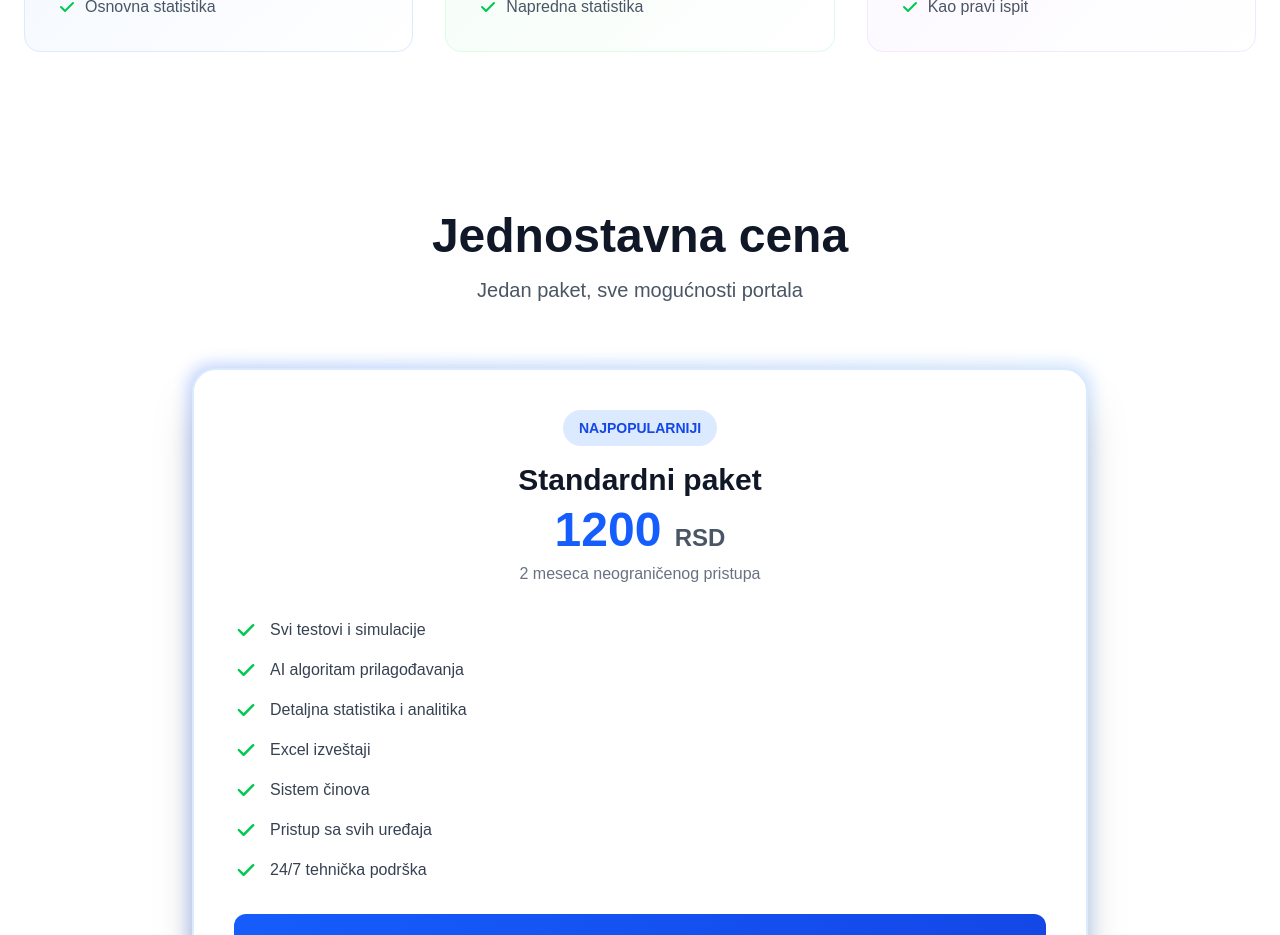
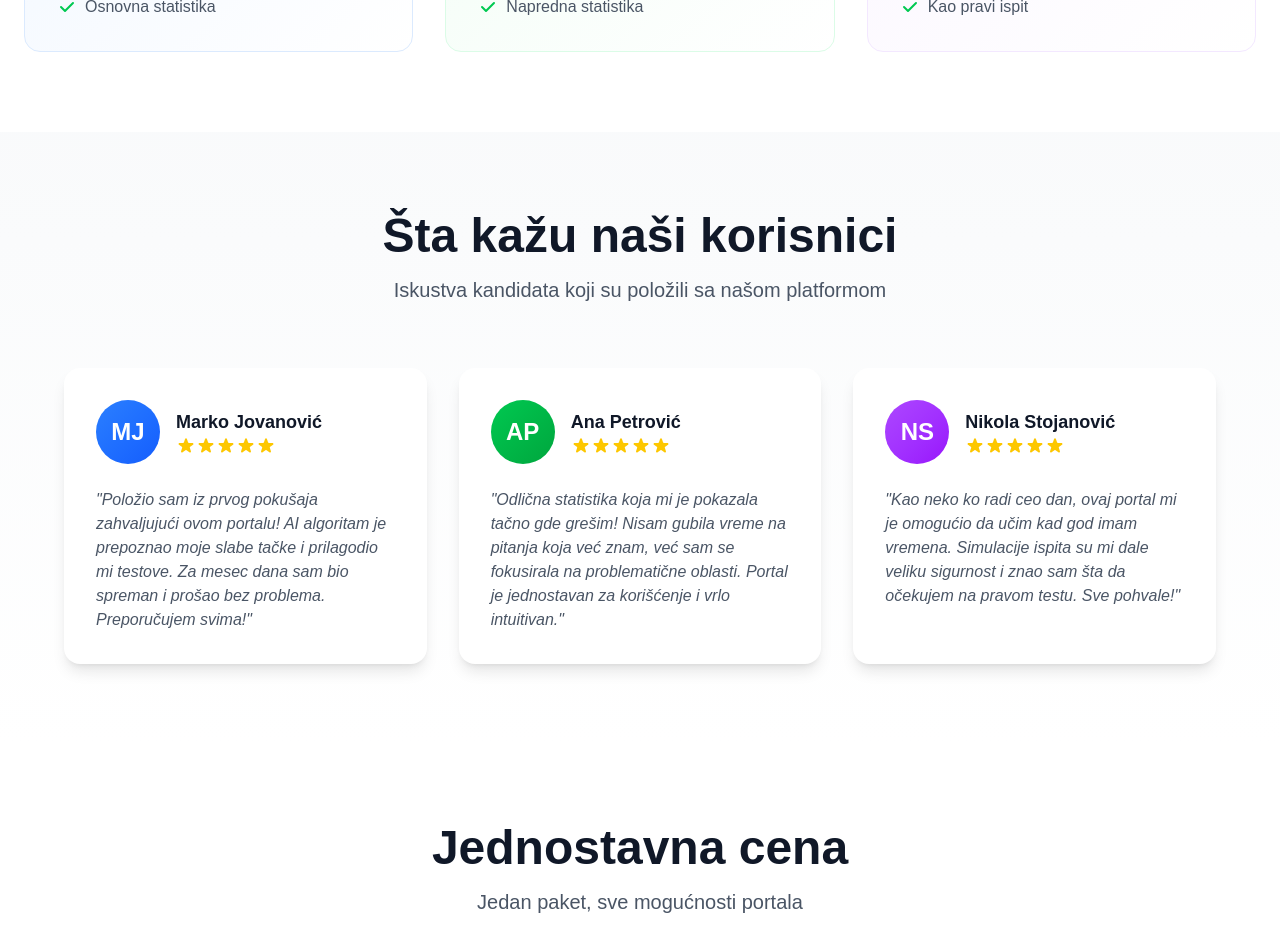
Before and after one commit to polozitest26/site-polozitest-com, a Next.js app: page / in a window 1280 px wide. Shown: the part 2860-3795 px from the top of the page. Built offline with nearby package versions, Linux system fonts and the light colour scheme.

Commit message:
Add testimonials section with 3 user reviews

```diff
--- a/app/page.tsx
+++ b/app/page.tsx
@@ -593,6 +593,112 @@ export default function Home() {
         </div>
       </section>
 
+      {/* Testimonials */}
+      <section className="py-20 px-6 bg-gradient-to-b from-gray-50 to-white">
+        <div className="container mx-auto max-w-6xl">
+          <motion.div
+            initial={{ opacity: 0, y: 50 }}
+            whileInView={{ opacity: 1, y: 0 }}
+            viewport={{ once: true }}
+            transition={{ duration: 0.8 }}
+            className="text-center mb-16"
+          >
+            <h2 className="text-4xl md:text-5xl font-bold text-gray-900 mb-4">
+              Šta kažu naši korisnici
+            </h2>
+            <p className="text-xl text-gray-600">
+              Iskustva kandidata koji su položili sa našom platformom
+            </p>
+          </motion.div>
+
+          <div className="grid md:grid-cols-3 gap-8">
+            {/* Testimonial 1 */}
+            <motion.div
+              initial={{ opacity: 0, y: 30 }}
+              whileInView={{ opacity: 1, y: 0 }}
+              viewport={{ once: true }}
+              transition={{ duration: 0.6, delay: 0.1 }}
+              className="bg-white p-8 rounded-2xl shadow-lg hover:shadow-xl transition-shadow"
+            >
+              <div className="flex items-center mb-6">
+                <div className="w-16 h-16 bg-gradient-to-br from-blue-500 to-blue-600 rounded-full flex items-center justify-center text-white text-2xl font-bold mr-4">
+                  MJ
+                </div>
+                <div>
+                  <h4 className="font-bold text-gray-900 text-lg">Marko Jovanović</h4>
+                  <div className="flex text-yellow-400">
+                    {[...Array(5)].map((_, i) => (
+                      <svg key={i} className="w-5 h-5" fill="currentColor" viewBox="0 0 20 20">
+                        <path d="M9.049 2.927c.3-.921 1.603-.921 1.902 0l1.07 3.292a1 1 0 00.95.69h3.462c.969 0 1.371 1.24.588 1.81l-2.8 2.034a1 1 0 00-.364 1.118l1.07 3.292c.3.921-.755 1.688-1.54 1.118l-2.8-2.034a1 1 0 00-1.175 0l-2.8 2.034c-.784.57-1.838-.197-1.539-1.118l1.07-3.292a1 1 0 00-.364-1.118L2.98 8.72c-.783-.57-.38-1.81.588-1.81h3.461a1 1 0 00.951-.69l1.07-3.292z" />
+                      </svg>
+                    ))}
+                  </div>
+                </div>
+              </div>
+              <p className="text-gray-600 italic">
+                "Položio sam iz prvog pokušaja zahvaljujući ovom portalu! AI algoritam je prepoznao moje slabe tačke i prilagodio mi testove. Za mesec dana sam bio spreman i prošao bez problema. Preporučujem svima!"
+              </p>
+            </motion.div>
+
+            {/* Testimonial 2 */}
+            <motion.div
+              initial={{ opacity: 0, y: 30 }}
+              whileInView={{ opacity: 1, y: 0 }}
+              viewport={{ once: true }}
+              transition={{ duration: 0.6, delay: 0.2 }}
+              className="bg-white p-8 rounded-2xl shadow-lg hover:shadow-xl transition-shadow"
+            >
+              <div className="flex items-center mb-6">
+                <div className="w-16 h-16 bg-gradient-to-br from-green-500 to-green-600 rounded-full flex items-center justify-center text-white text-2xl font-bold mr-4">
+                  AP
+                </div>
+                <div>
+                  <h4 className="font-bold text-gray-900 text-lg">Ana Petrović</h4>
+                  <div className="flex text-yellow-400">
+                    {[...Array(5)].map((_, i) => (
+                      <svg key={i} className="w-5 h-5" fill="currentColor" viewBox="0 0 20 20">
+                        <path d="M9.049 2.927c.3-.921 1.603-.921 1.902 0l1.07 3.292a1 1 0 00.95.69h3.462c.969 0 1.371 1.24.588 1.81l-2.8 2.034a1 1 0 00-.364 1.118l1.07 3.292c.3.921-.755 1.688-1.54 1.118l-2.8-2.034a1 1 0 00-1.175 0l-2.8 2.034c-.784.57-1.838-.197-1.539-1.118l1.07-3.292a1 1 0 00-.364-1.118L2.98 8.72c-.783-.57-.38-1.81.588-1.81h3.461a1 1 0 00.951-.69l1.07-3.292z" />
+                      </svg>
+                    ))}
+                  </div>
+                </div>
+              </div>
+              <p className="text-gray-600 italic">
+                "Odlična statistika koja mi je pokazala tačno gde grešim! Nisam gubila vreme na pitanja koja već znam, već sam se fokusirala na problematične oblasti. Portal je jednostavan za korišćenje i vrlo intuitivan."
+              </p>
+            </motion.div>
+
+            {/* Testimonial 3 */}
+            <motion.div
+              initial={{ opacity: 0, y: 30 }}
+              whileInView={{ opacity: 1, y: 0 }}
+              viewport={{ once: true }}
+              transition={{ duration: 0.6, delay: 0.3 }}
+              className="bg-white p-8 rounded-2xl shadow-lg hover:shadow-xl transition-shadow"
+            >
+              <div className="flex items-center mb-6">
+                <div className="w-16 h-16 bg-gradient-to-br from-purple-500 to-purple-600 rounded-full flex items-center justify-center text-white text-2xl font-bold mr-4">
+                  NS
+                </div>
+                <div>
+                  <h4 className="font-bold text-gray-900 text-lg">Nikola Stojanović</h4>
+                  <div className="flex text-yellow-400">
+                    {[...Array(5)].map((_, i) => (
+                      <svg key={i} className="w-5 h-5" fill="currentColor" viewBox="0 0 20 20">
+                        <path d="M9.049 2.927c.3-.921 1.603-.921 1.902 0l1.07 3.292a1 1 0 00.95.69h3.462c.969 0 1.371 1.24.588 1.81l-2.8 2.034a1 1 0 00-.364 1.118l1.07 3.292c.3.921-.755 1.688-1.54 1.118l-2.8-2.034a1 1 0 00-1.175 0l-2.8 2.034c-.784.57-1.838-.197-1.539-1.118l1.07-3.292a1 1 0 00-.364-1.118L2.98 8.72c-.783-.57-.38-1.81.588-1.81h3.461a1 1 0 00.951-.69l1.07-3.292z" />
+                      </svg>
+                    ))}
+                  </div>
+                </div>
+              </div>
+              <p className="text-gray-600 italic">
+                "Kao neko ko radi ceo dan, ovaj portal mi je omogućio da učim kad god imam vremena. Simulacije ispita su mi dale veliku sigurnost i znao sam šta da očekujem na pravom testu. Sve pohvale!"
+              </p>
+            </motion.div>
+          </div>
+        </div>
+      </section>
+
       {/* Pricing */}
       <section id="pretplata" ref={ref4} className="py-20 px-6 bg-white">
         <div className="container mx-auto max-w-4xl">
```
